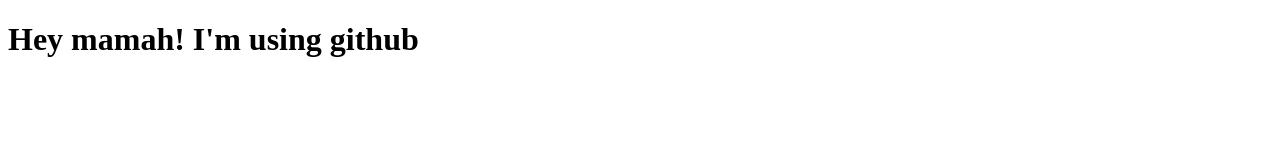
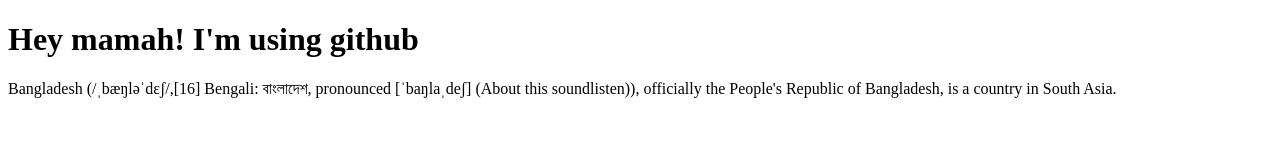
Before and after one commit to nayeemzzaman/MyFirstWebsite, a plain HTML site: page index.html in a window 1280 px wide. Drawn offline with Linux system fonts and the light colour scheme.

Commit message:
added a paragraph

```diff
--- a/index.html
+++ b/index.html
@@ -7,5 +7,8 @@
 </head>
 <body>
     <h1>Hey mamah! I'm using github</h1>
+    <p>
+        Bangladesh (/ˌbæŋləˈdɛʃ/,[16] Bengali: বাংলাদেশ, pronounced [ˈbaŋlaˌdeʃ] (About this soundlisten)), officially the People's Republic of Bangladesh, is a country in South Asia.
+    </p>
 </body>
 </html>
```
Also changed, not shown: 1 other file.
